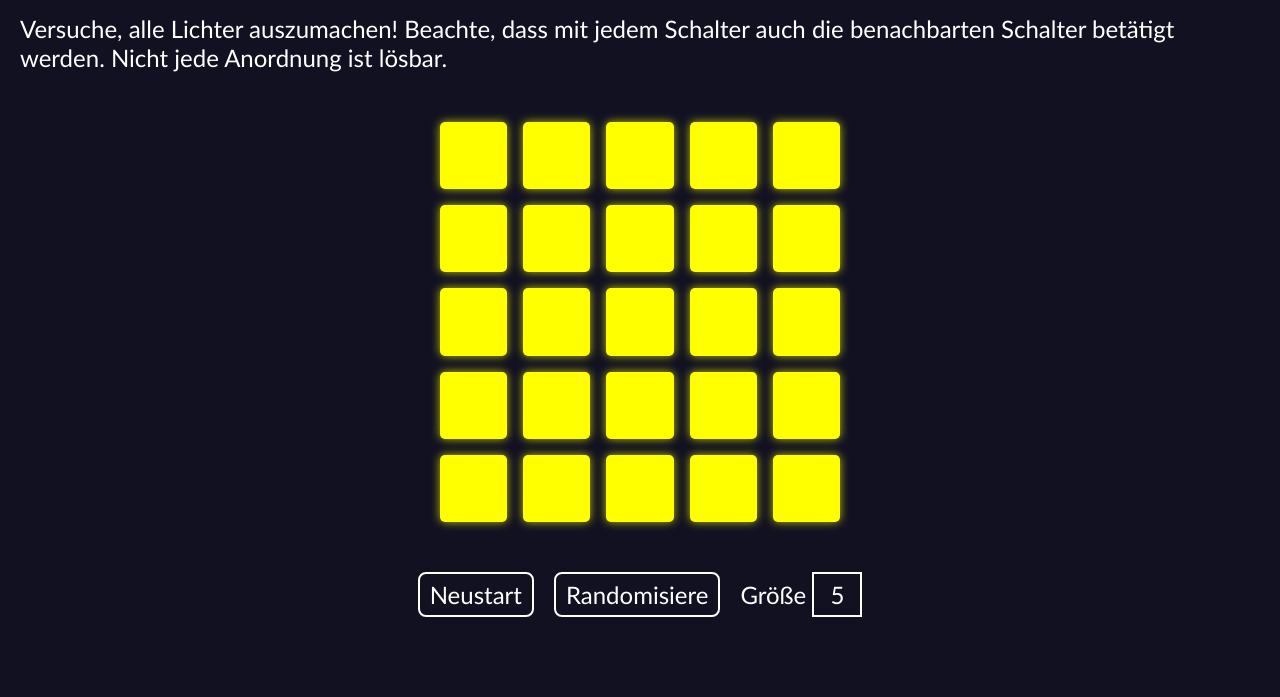
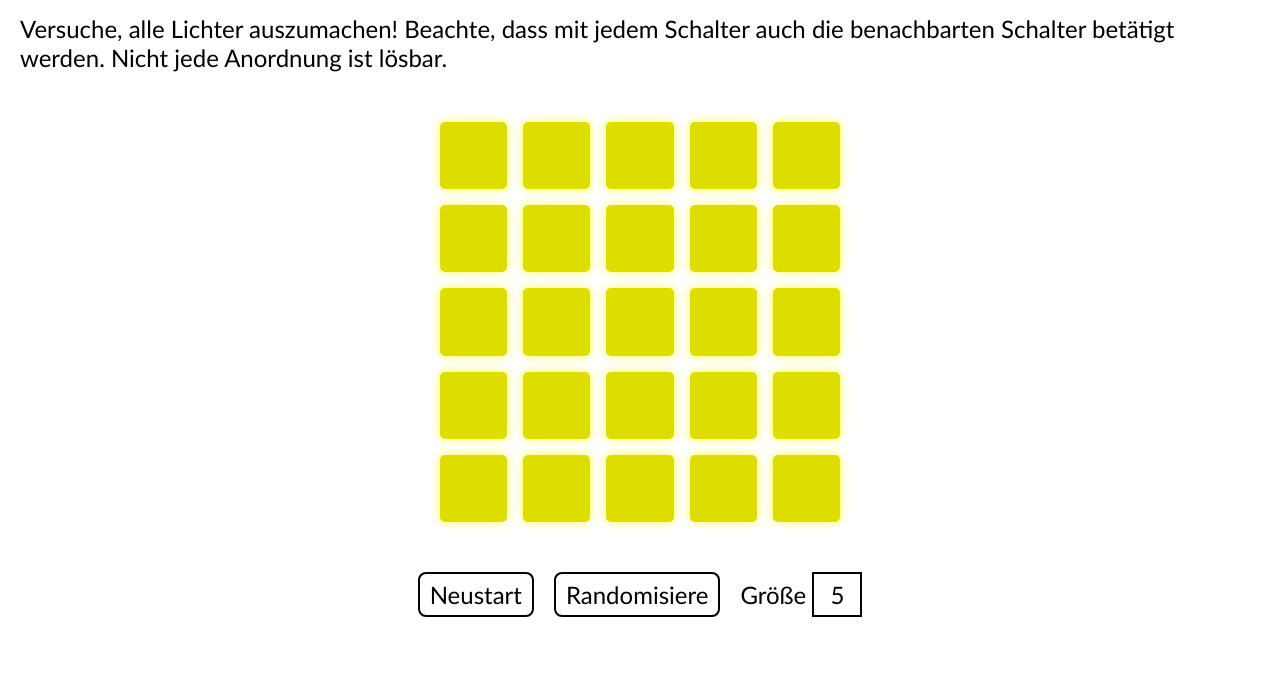
Before and after one commit to ScriptRaccoon/Lights-Out-Vanilla-JavaScript, a plain HTML site: page public/index.html in a window 1280 px wide. Shown: the part 103-800 px from the top of the page. Drawn offline with Linux system fonts and the light colour scheme.

Commit message:
fix: respect users color-scheme
for a deeper dive, you can read this great article:
https://web.dev/color-scheme/

```diff
--- a/public/index.html
+++ b/public/index.html
@@ -2,7 +2,19 @@
 <html lang="de">
 	<head>
 		<meta charset="UTF-8" />
-		<meta http-equiv="X-UA-Compatible" content="IE=edge" />
+		<!--
+			this is a hint for the Browser:
+			don't flash a white background before the style is parsed,
+			instead use a dark one.
+			we support "light" and "dark" color schemes
+			(the info is provided by modern operating system themes)
+		-->
+		<meta name="color-sheme" content="dark light" />
+		<!-- If the browser supports colored UI, use light or dark color.
+			on Chromium based (Chrome, Edge, Opera, Brave, etc.): white for light and Black for dark
+			on Firefox: white for light and #1c1b22 for dark
+		-->
+		<meta name="theme-color" content="Canvas">
 		<meta
 			name="viewport"
 			content="width=device-width, initial-scale=1.0"
--- a/public/style.css
+++ b/public/style.css
@@ -1,4 +1,9 @@
 /* general styles */
+
+:root {
+	/* hint the Browser: we style "light" and "dark" color schemes */
+	color-scheme: dark light;
+}
 
 * {
 	margin: 0;
@@ -7,8 +12,10 @@
 }
 
 body {
-	background-color: #112;
-	color: white;
+	/* value Canvas means: use browsers default background color, influenced by UI theme */
+	background-color: Canvas;
+	/* value CanvasText means: use browsers default text color (similar to Canvas value) */
+	color: CanvasText;
 	font-size: 24px;
 	font-family: "Trebuchet MS", "Lucida Sans Unicode",
 		"Lucida Grande", "Lucida Sans", Arial, sans-serif;
@@ -16,6 +23,12 @@ body {
 	flex-direction: column;
 	align-items: center;
 	padding: 0px 20px;
+}
+
+@media (prefers-color-scheme: dark) {
+	body {
+		background-color: #112;
+	}
 }
 
 /* heading */
@@ -43,13 +56,23 @@ input[type="checkbox"] {
 	display: none;
 }
 
+input[type="checkbox"] + label {
+	background-color: #ddd;
+}
+
 input[type="checkbox"]:checked + label {
-	background-color: #ff0;
+	background-color: #dd0;
 	box-shadow: 0px 0px 10px #ff0b;
 }
 
-input[type="checkbox"]:not(:checked) + label {
-	background-color: #222;
+@media (prefers-color-scheme: dark) {
+	input[type="checkbox"] + label {
+		background-color: #222;
+	}
+
+	input[type="checkbox"]:checked + label {
+		background-color: #ff0;
+	}
 }
 
 #board label {
@@ -89,16 +112,23 @@ button {
 	font-family: inherit;
 	font-size: inherit;
 	padding: 6px 10px;
-	border: 2px solid white;
+	border: 2px solid CanvasText;
 	background: none;
-	color: inherit;
+	/* defining "color" isn't nessecary anymore */
 	cursor: pointer;
 	border-radius: 8px;
 }
 
 button:hover,
 button:focus-visible {
-	box-shadow: 0px 0px 8px #fffa;
+	box-shadow: 0px 0px 8px #33fa;
+}
+
+@media (prefers-color-scheme: dark) {
+	button:hover,
+	button:focus-visible {
+		box-shadow: 0px 0px 8px #fffa;
+	}
 }
 
 button:active {
@@ -110,9 +140,9 @@ button:active {
 input[type="text"] {
 	font-family: inherit;
 	background: none;
-	color: inherit;
+	/* defining "color" isn't nessecary anymore */
 	font-size: inherit;
-	border: 2px solid white;
+	border: 2px solid CanvasText;
 	outline: none;
 	text-align: center;
 	padding: 6px;
```
